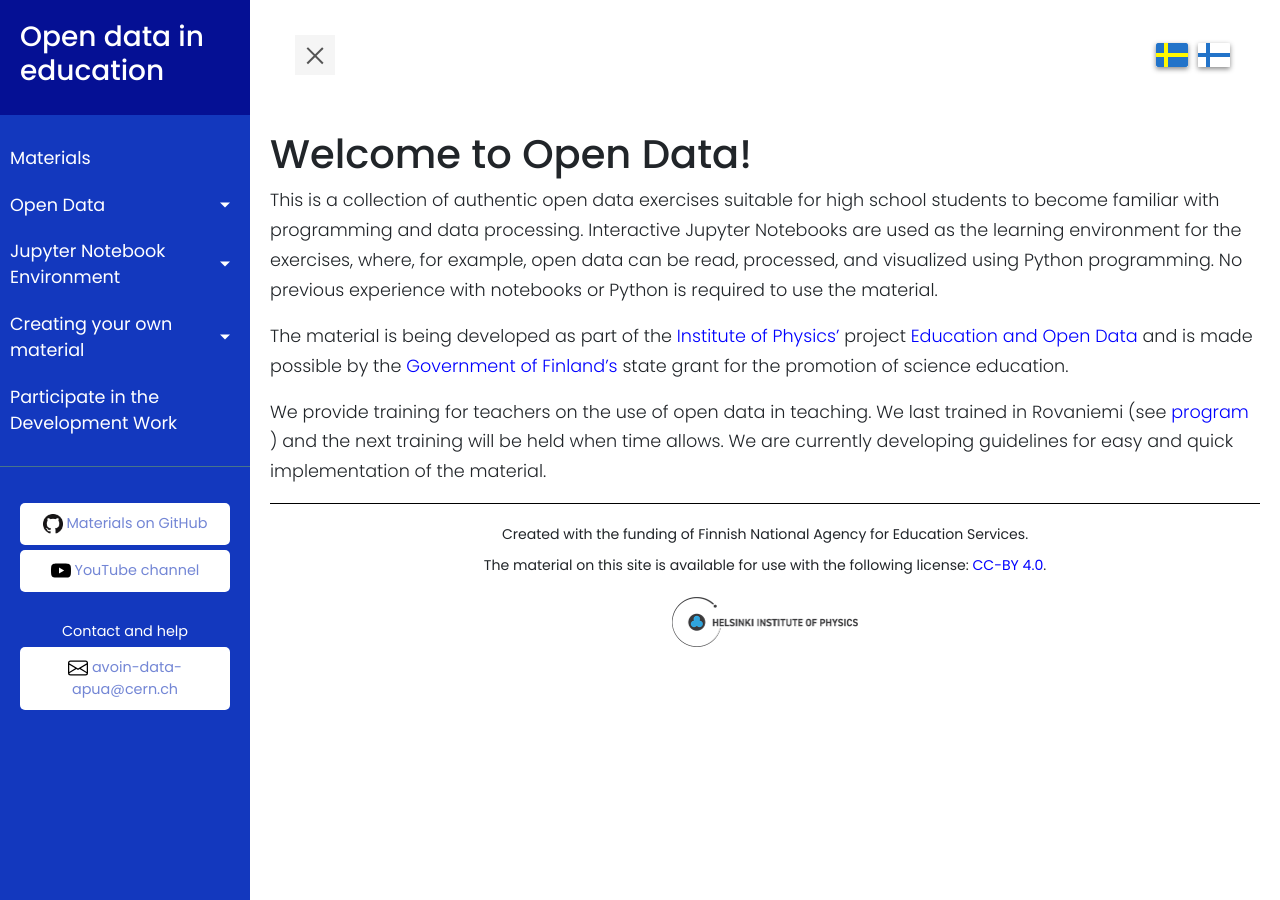
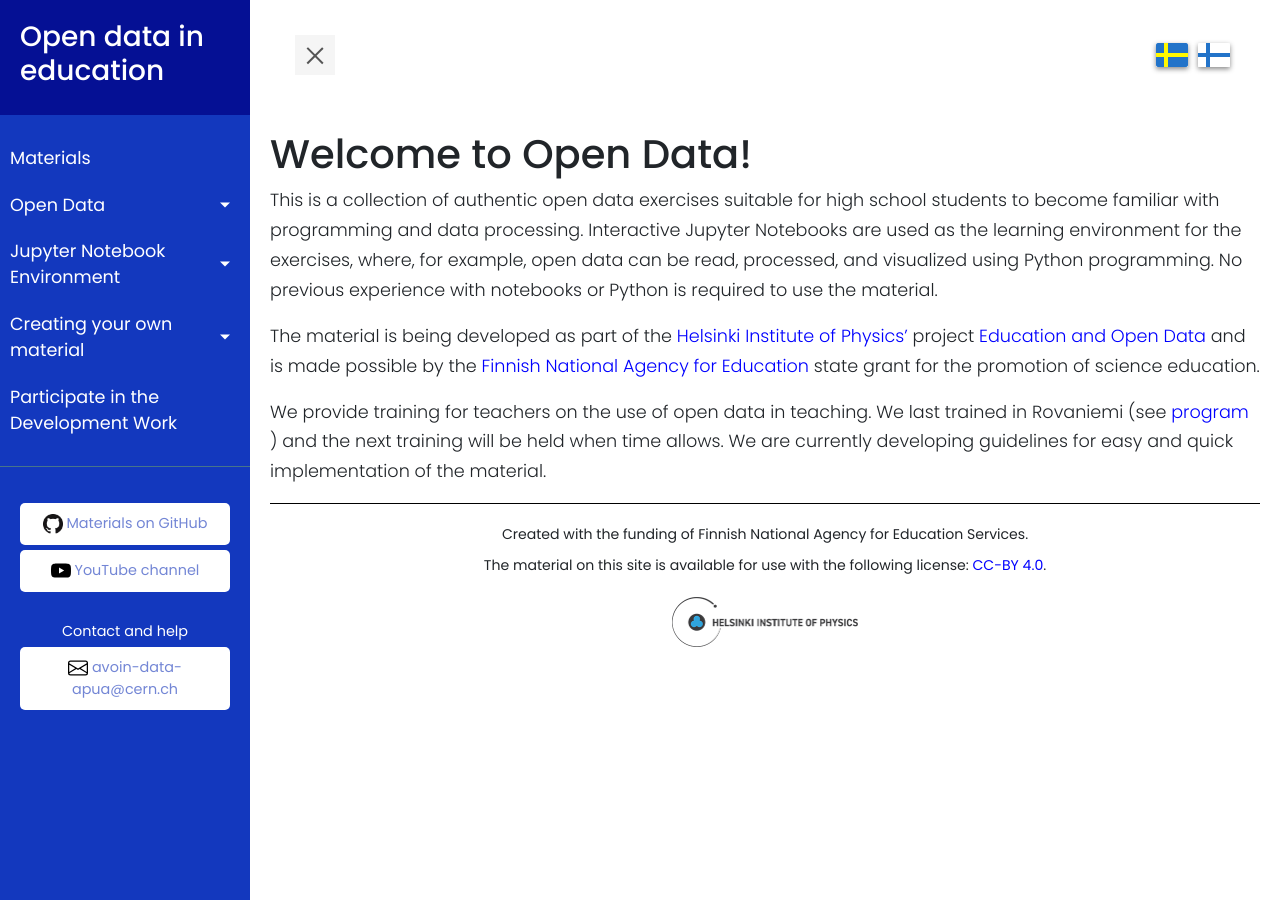
Before and after one commit to fystiedekasvatus/fystiedekasvatus.github.io, a Jekyll site: the page built from en/index.md, in a window 1280 px wide. Built offline with Jekyll 4.4.1, drawn with Linux system fonts in a browser that asks for light colours; nearby versions of some CDN libraries.

Commit message:
Update index.md

```diff
--- a/en/index.md
+++ b/en/index.md
@@ -8,6 +8,6 @@ ref: index
 
 This is a collection of authentic open data exercises suitable for high school students to become familiar with programming and data processing. Interactive Jupyter Notebooks are used as the learning environment for the exercises, where, for example, open data can be read, processed, and visualized using Python programming. No previous experience with notebooks or Python is required to use the material.
 
-The material is being developed as part of the [Institute of Physics'](https://www.hip.fi) project [Education and Open Data](https://www.hip.fi/research/education-and-open-data/) and is made possible by the [Government of Finland's](https://www.oph.fi/) state grant for the promotion of science education.
+The material is being developed as part of the [Helsinki Institute of Physics'](https://www.hip.fi) project [Education and Open Data](https://www.hip.fi/research/education-and-open-data/) and is made possible by the [Finnish National Agency for Education](https://www.oph.fi/en) state grant for the promotion of science education.
 
 We provide training for teachers on the use of open data in teaching. We last trained in Rovaniemi (see [program](https://indico.cern.ch/event/797901/) ) and the next training will be held when time allows. We are currently developing guidelines for easy and quick implementation of the material.
```
